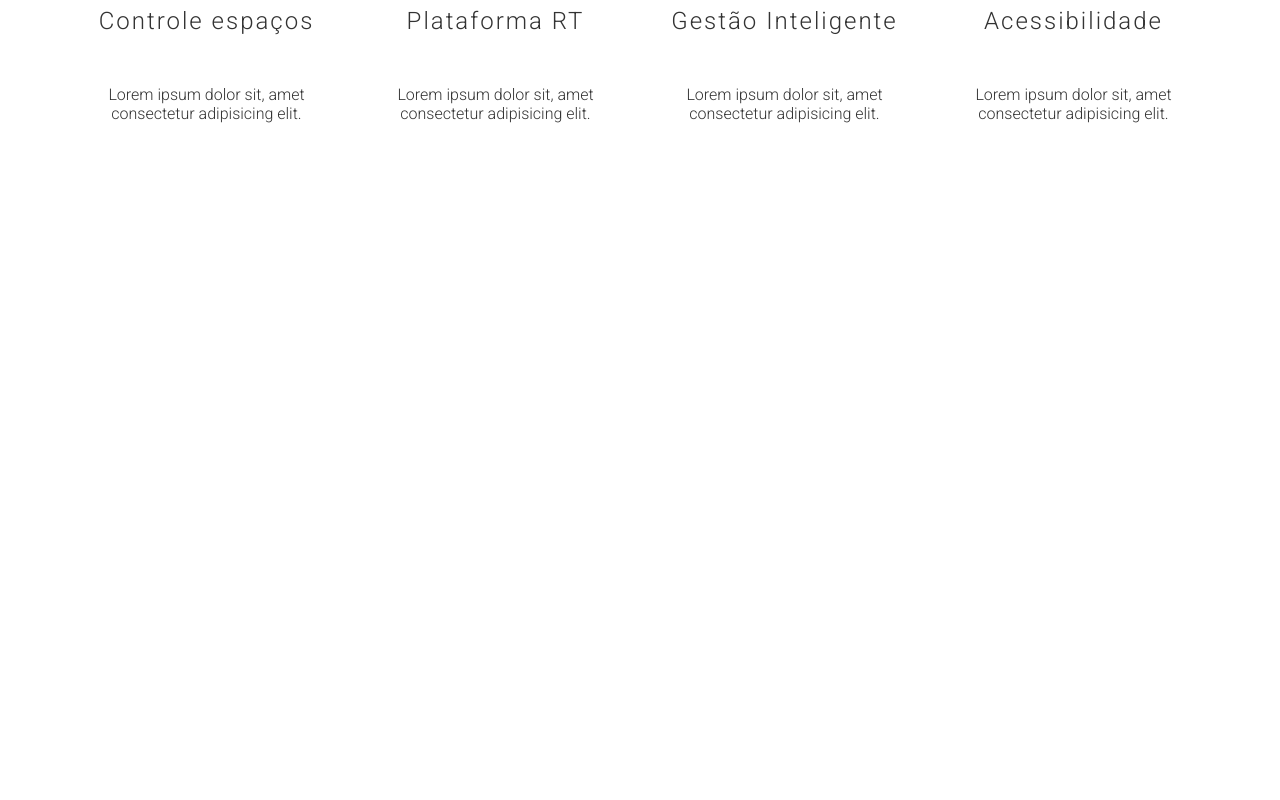
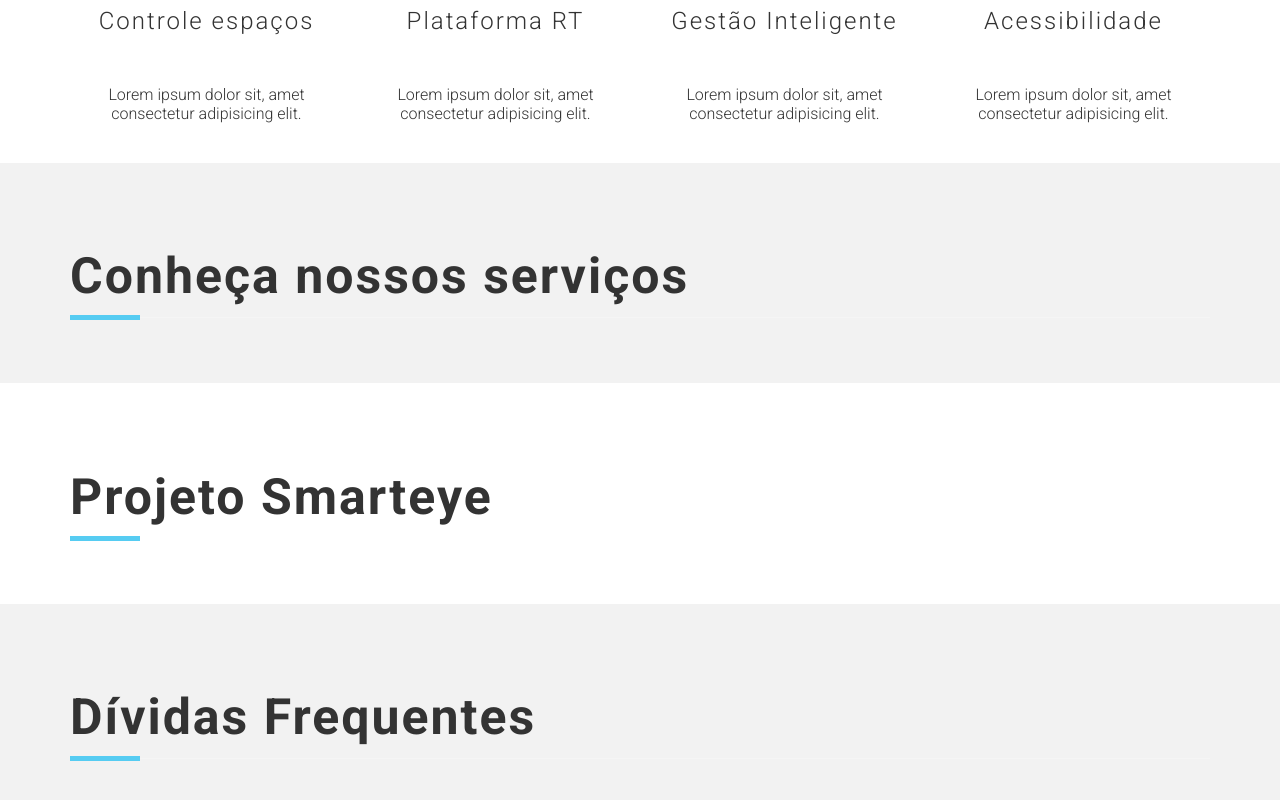
Before and after one commit to fcd007/langpage-boilerplate, a React (Create React App) app: page / in a window 1280 px wide. Shown: the part 730-1530 px from the top of the page. Before the commit the page ends 893 px from the top, so only its background shows below. Built offline with nearby package versions, Linux system fonts and the light colour scheme.

Commit message:
feat: create news sections home

```diff
--- a/src/components/pages/Home.js
+++ b/src/components/pages/Home.js
@@ -46,6 +46,24 @@ const Home = () => (
         </Feature>
       </GridRoot>
     </Section>
+
+    <Section inverse>
+      <Heading>
+        <h2>Conheça nossos serviços</h2>
+      </Heading>
+    </Section>
+
+    <Section inverse={false}>
+      <Heading>
+        <h2>Projeto Smarteye</h2>
+      </Heading>
+    </Section>
+
+    <Section inverse>
+      <Heading>
+        <h2>Dívidas Frequentes</h2>
+      </Heading>
+    </Section>
   </>
 );
 
```
